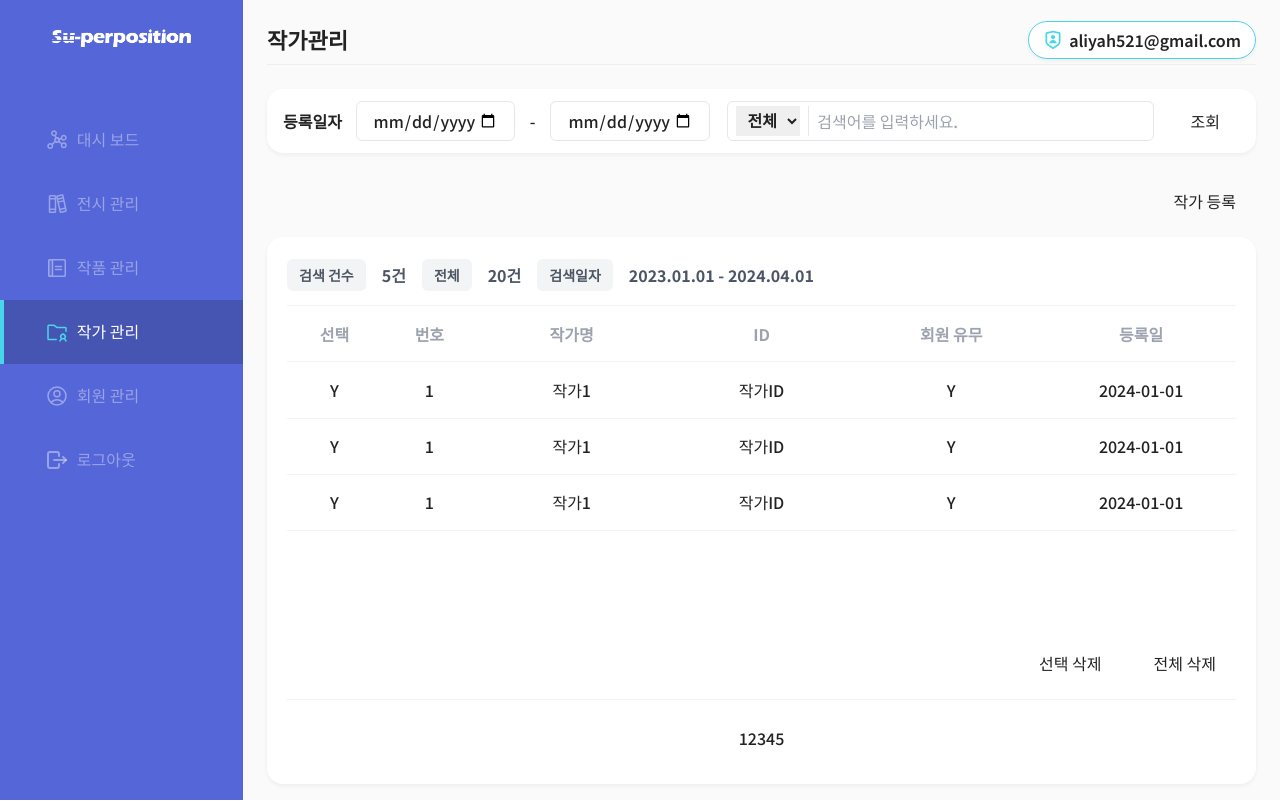
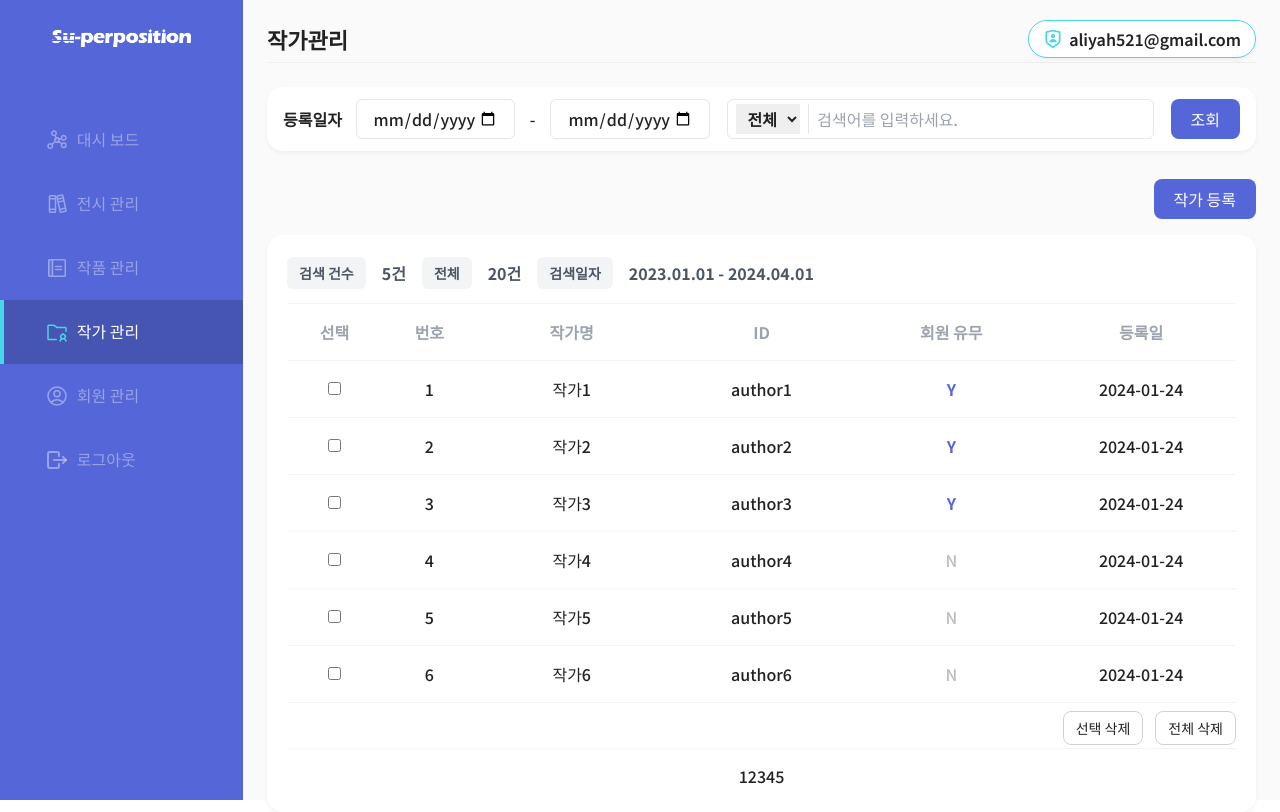
Before and after one commit to Superposition-dev/Super_Front_admin, a React (Vite) app: page /author in a window 1280 px wide. Built offline with nearby package versions, Linux system fonts and the light colour scheme.

Commit message:
Feat : 테이블 공통 컴포넌트화 구현

```diff
--- a/src/components/@common/Search.tsx
+++ b/src/components/@common/Search.tsx
@@ -1,5 +1,5 @@
 import { useEffect } from 'react'
-import Button from './Button'
+import Button, { type } from './Button'
 
 export interface SearchProps {
   filter: string[]
@@ -81,7 +81,7 @@ const Search = (props: SearchProps) => {
           </div>
         </div>
       </div>
-      <Button name="조회" onClick={handler} />
+      <Button name="조회" customType={type.fill} onClick={handler} />
     </form>
   )
 }
--- a/src/components/@common/table/TBody.tsx
+++ b/src/components/@common/table/TBody.tsx
@@ -0,0 +1,91 @@
+import { useRecoilState } from 'recoil'
+import cn from '../../../lib/tailwindUtil'
+import { TBodyType, THeadType } from './Table'
+import { selectTableListAtom } from '../../../stores/atom'
+import { useLocation, useNavigate } from 'react-router-dom'
+import { useEffect, useRef } from 'react'
+
+export interface TBodyProps {
+  thead: Array<THeadType>
+  tbody: Array<TBodyType>
+  scrollRef: React.RefObject<HTMLDivElement>
+}
+
+const TBody = ({ thead, tbody, scrollRef }: TBodyProps) => {
+  const [selectedTableList, setSelectedTableList] = useRecoilState(selectTableListAtom)
+  const rowRefs = useRef<any[]>([])
+  const selectRefs = useRef<any[]>([])
+  const location = useLocation()
+  const navigate = useNavigate()
+
+  const selectedItem = (item: TBodyType) => {
+    const index = selectedTableList.findIndex((select) => select.num === item.num)
+
+    if (index === -1) {
+      setSelectedTableList([...selectedTableList, item])
+    } else {
+      const copySelectedTableList = [...selectedTableList]
+      copySelectedTableList.splice(index, 1)
+      setSelectedTableList(copySelectedTableList)
+    }
+  }
+
+  const navigated = (e: any, item: TBodyType) => {
+    const current = e.target
+    const selectCurrent = selectRefs.current[item.num]
+    if (current.contains(selectCurrent)) {
+      return
+    } else navigate(`${location.pathname}/${item.num}`)
+  }
+
+  return (
+    <div className="block w-full h-full overflow-auto" ref={scrollRef}>
+      <table className="w-full table-fixed break-all">
+        <colgroup>
+          {thead.map((item, index) => {
+            return <col key={index} width={`${item.width}%`} />
+          })}
+        </colgroup>
+        <tbody>
+          {tbody.map((item, index) => {
+            return (
+              <tr
+                key={index}
+                className="w-full h-14 text-center border-b border-default border-opacity-5 cursor-pointer"
+                ref={(element: any) => (rowRefs.current[item.num] = element)}
+                onClick={(e) => {
+                  navigated(e, item)
+                }}
+              >
+                {item.select !== undefined && (
+                  <td className="block w-full h-14">
+                    <label className="flex items-center justify-center w-full h-full" htmlFor={item.id}>
+                      <input
+                        type="checkbox"
+                        id={item.id}
+                        defaultChecked={item.select}
+                        onChange={() => selectedItem(item)}
+                        ref={(element: any) => (selectRefs.current[item.num] = element)}
+                      />
+                    </label>
+                  </td>
+                )}
+                {item.num !== undefined && <td>{item.num}</td>}
+                {item.name !== undefined && <td>{item.name}</td>}
+                {item.id !== undefined && <td>{item.id}</td>}
+                {item.isUser !== undefined && (
+                  <td className={cn(item.isUser ? 'text-main-medium font-bold' : 'text-default text-opacity-30')}>
+                    {item.isUser ? 'Y' : 'N'}
+                  </td>
+                )}
+                {item.date !== undefined && <td>{item.date}</td>}
+              </tr>
+            )
+          })}
+        </tbody>
+      </table>
+    </div>
+  )
+}
+
+export default TBody
--- a/src/components/@common/table/THead.tsx
+++ b/src/components/@common/table/THead.tsx
@@ -0,0 +1,30 @@
+import cn from '../../../lib/tailwindUtil'
+import { THeadType } from './Table'
+
+export interface THeadProps {
+  thead: Array<THeadType>
+  hasScroll?: boolean
+}
+
+const THead = ({ thead, hasScroll }: THeadProps) => {
+  return (
+    <div className={cn('w-full', hasScroll ? 'pr-2' : '')}>
+      <table className="w-full table-fixed break-all">
+        <colgroup>
+          {thead.map((item, index) => {
+            return <col key={index} width={`${item.width}%`} />
+          })}
+        </colgroup>
+        <thead>
+          <tr className="h-14 text-gray-400 border-b border-default border-opacity-5 font-medium">
+            {thead.map((item, index) => {
+              return <th key={index}>{item.name}</th>
+            })}
+          </tr>
+        </thead>
+      </table>
+    </div>
+  )
+}
+
+export default THead
--- /dev/null
+++ b/src/components/@common/table/Table.tsx
@@ -0,0 +1,39 @@
+import { HTMLAttributes, useRef } from 'react'
+import useHasScroll from '../../../hooks/useHasScroll'
+import THead from './THead'
+import TBody from './TBody'
+import cn from '../../../lib/tailwindUtil'
+
+export interface THeadType {
+  name: string
+  width: number
+}
+
+export interface TBodyType {
+  select?: boolean | undefined
+  num: number
+  name?: string | undefined
+  id?: string | undefined
+  isUser?: boolean | undefined
+  date?: string | undefined
+}
+
+export interface TableProps extends HTMLAttributes<HTMLDivElement> {
+  thead: Array<THeadType>
+  tbody: Array<TBodyType>
+  addClass?: string
+}
+
+const Table = ({ thead, tbody, addClass, ...props }: TableProps) => {
+  const scrollRef = useRef<HTMLDivElement>(null)
+  const hasScroll = useHasScroll(scrollRef)
+
+  return (
+    <div className={cn('flex flex-col w-full h-full', addClass)} {...props}>
+      <THead thead={thead} hasScroll={hasScroll} />
+      <TBody thead={thead} tbody={tbody} scrollRef={scrollRef} />
+    </div>
+  )
+}
+
+export default Table
--- a/src/pages/Author.tsx
+++ b/src/pages/Author.tsx
@@ -1,18 +1,15 @@
-import { useRef, useState } from 'react'
+import { useState } from 'react'
 import Search from '../components/@common/Search'
 import Wrapper from '../components/@common/Wrapper'
-import Button from '../components/@common/Button'
-import Label from '../components/@common/Label'
-import useHasScroll from '../hooks/useHasScroll'
-import cn from '../lib/tailwindUtil'
+import Button, { type } from '../components/@common/Button'
+import TInteraction from '../components/@common/table/TInteraction'
+import Table from '../components/@common/table/Table'
 
 const AuthorPage = () => {
   const [startDate, setStartDate] = useState<string>()
   const [endDate, setEndDate] = useState<string>()
   const [text, setText] = useState<string>()
   const [limit, setLimit] = useState<string>()
-  const scrollRef = useRef<HTMLDivElement>(null)
-  const hasScroll = useHasScroll(scrollRef)
   const filter = ['전체', '작가명', 'ID']
 
   const state = {
@@ -29,87 +26,57 @@ const AuthorPage = () => {
     setLimit,
   }
 
+  const THeadData = [
+    { name: '선택', width: 10 },
+    { name: '번호', width: 10 },
+    { name: '작가명', width: 20 },
+    { name: 'ID', width: 20 },
+    { name: '회원 유무', width: 20 },
+    { name: '등록일', width: 20 },
+  ]
+
+  const TBodyData = [
+    { select: false, num: 1, name: '작가1', id: 'author1', isUser: true, date: '2024-01-24' },
+    { select: false, num: 2, name: '작가2', id: 'author2', isUser: true, date: '2024-01-24' },
+    { select: false, num: 3, name: '작가3', id: 'author3', isUser: true, date: '2024-01-24' },
+    { select: false, num: 4, name: '작가4', id: 'author4', isUser: false, date: '2024-01-24' },
+    { select: false, num: 5, name: '작가5', id: 'author5', isUser: false, date: '2024-01-24' },
+    { select: false, num: 6, name: '작가6', id: 'author6', isUser: false, date: '2024-01-24' },
+  ]
+
   return (
     <Wrapper title="작가관리">
       <div className="flex flex-col items-center justify-between gap-7 w-full h-full">
         <Search filter={filter} state={state} setState={setState} handler={() => console.log('조회 버튼 클릭')} />
         <div className="flex flex-col items-center justify-between gap-4 w-full h-[90%]">
-          <Button name="작가 등록" addClass="self-end" onClick={() => console.log('작가 등록 버튼 클릭')} />
+          <Button
+            name="작가 등록"
+            customType={type.fill}
+            addClass="self-end"
+            onClick={() => console.log('작가 등록 버튼 클릭')}
+          />
           <section className="flex flex-col items-center justify-between gap-3 w-full h-[92%] p-5 rounded-2xl bg-white shadow-light">
-            <div className="flex items-center gap-1 w-full">
-              <Label name="검색 건수" addClass="text-sm" />
-              <Label name="5건" addClass="bg-transparent font-bold" />
-              <Label name="전체" addClass="text-sm" />
-              <Label name="20건" addClass="bg-transparent font-bold" />
-              <Label name="검색일자" addClass="text-sm" />
-              <Label name="2023.01.01 - 2024.04.01" addClass="bg-transparent font-bold" />
-            </div>
+            <TInteraction
+              search={{ name: '검색 건수', value: 5 }}
+              total={{ name: '전체', value: 20 }}
+              date={{ name: '검색일자', value: '2023.01.01 - 2024.04.01' }}
+            />
             <div className="flex flex-col items-center justify-between gap-2 w-full h-[83%] border-y border-default border-opacity-5">
-              <div className="flex flex-col w-full h-[91%]">
-                <div className={cn('w-full', hasScroll ? 'pr-2' : '')}>
-                  <table className="w-full table-fixed break-all">
-                    <colgroup>
-                      <col width="10%" />
-                      <col width="10%" />
-                      <col width="20%" />
-                      <col width="20%" />
-                      <col width="20%" />
-                      <col width="20%" />
-                    </colgroup>
-                    <thead>
-                      <tr className="h-14 text-gray-400 border-b border-default border-opacity-5 font-medium">
-                        <th>선택</th>
-                        <th>번호</th>
-                        <th>작가명</th>
-                        <th>ID</th>
-                        <th>회원 유무</th>
-                        <th>등록일</th>
-                      </tr>
-                    </thead>
-                  </table>
-                </div>
-                <div className="block w-full h-full overflow-auto" ref={scrollRef}>
-                  <table className="w-full table-fixed break-all">
-                    <colgroup>
-                      <col width="10%" />
-                      <col width="10%" />
-                      <col width="20%" />
-                      <col width="20%" />
-                      <col width="20%" />
-                      <col width="20%" />
-                    </colgroup>
-                    <tbody>
-                      <tr className="w-full h-14 text-center border-b border-default border-opacity-5">
-                        <td className="w-40">Y</td>
-                        <td>1</td>
-                        <td>작가1</td>
-                        <td>작가ID</td>
-                        <td>Y</td>
-                        <td>2024-01-01</td>
-                      </tr>
-                      <tr className="h-14 text-center border-b border-default border-opacity-5">
-                        <td>Y</td>
-                        <td>1</td>
-                        <td>작가1</td>
-                        <td>작가ID</td>
-                        <td>Y</td>
-                        <td>2024-01-01</td>
-                      </tr>
-                      <tr className="h-14 text-center border-b border-default border-opacity-5">
-                        <td>Y</td>
-                        <td>1</td>
-                        <td>작가1</td>
-                        <td>작가ID</td>
-                        <td>Y</td>
-                        <td>2024-01-01</td>
-                      </tr>
-                    </tbody>
-                  </table>
-                </div>
-              </div>
+              <Table thead={THeadData} tbody={TBodyData} addClass="h-[91%]" />
+
               <div className="flex gap-3 self-end pb-4">
-                <Button name="선택 삭제" onClick={() => console.log('선택 삭제 버튼 클릭')} />
-                <Button name="전체 삭제" onClick={() => console.log('전체 삭제 버튼 클릭')} />
+                <Button
+                  name="선택 삭제"
+                  customType={type.empty}
+                  addClass="px-3 py-1.5 text-sm"
+                  onClick={() => console.log('선택 삭제 버튼 클릭')}
+                />
+                <Button
+                  name="전체 삭제"
+                  customType={type.empty}
+                  addClass="px-3 py-1.5 text-sm"
+                  onClick={() => console.log('전체 삭제 버튼 클릭')}
+                />
               </div>
             </div>
             <div className="flex items-center justify-center h-14">12345</div>
--- /dev/null
+++ b/src/stores/atom.ts
@@ -0,0 +1,7 @@
+import { atom } from 'recoil'
+import { TBodyType } from '../components/@common/table/Table'
+
+export const selectTableListAtom = atom<TBodyType[]>({
+  key: 'selectedTableList',
+  default: [],
+})
```
Also changed, not shown: src/App.tsx (+6 -3 lines).
